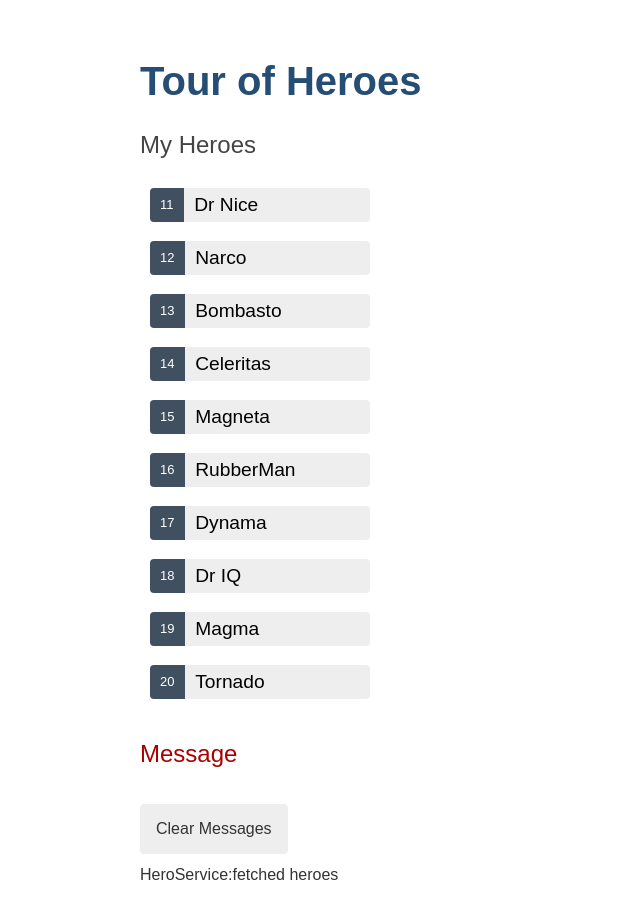
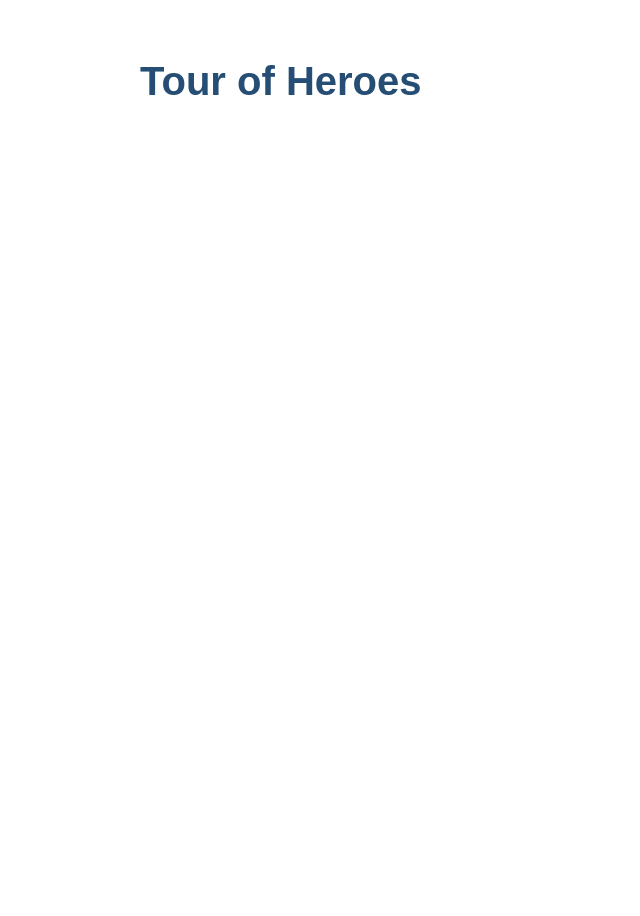
Before and after one commit to corgiatraffaele/angular-tour-of-heroes, an Angular app: page / in a window 1280 px wide. Shown: the whole page, without its empty margins (0-640 px from the left). After the commit the page ends 800 px from the top, so only its background shows below. Built offline with nearby package versions, Linux system fonts and the light colour scheme.

Commit message:
router-outlet add

```diff
--- a/src/app/app.component.html
+++ b/src/app/app.component.html
@@ -1,5 +1,5 @@
 <h1>{{title}}</h1>
     <!-- qui viene sostituito con la variabile title-->
 
-<app-heroes> </app-heroes>
+<router-outlet> </router-outlet>
 <app-messages></app-messages>
```
